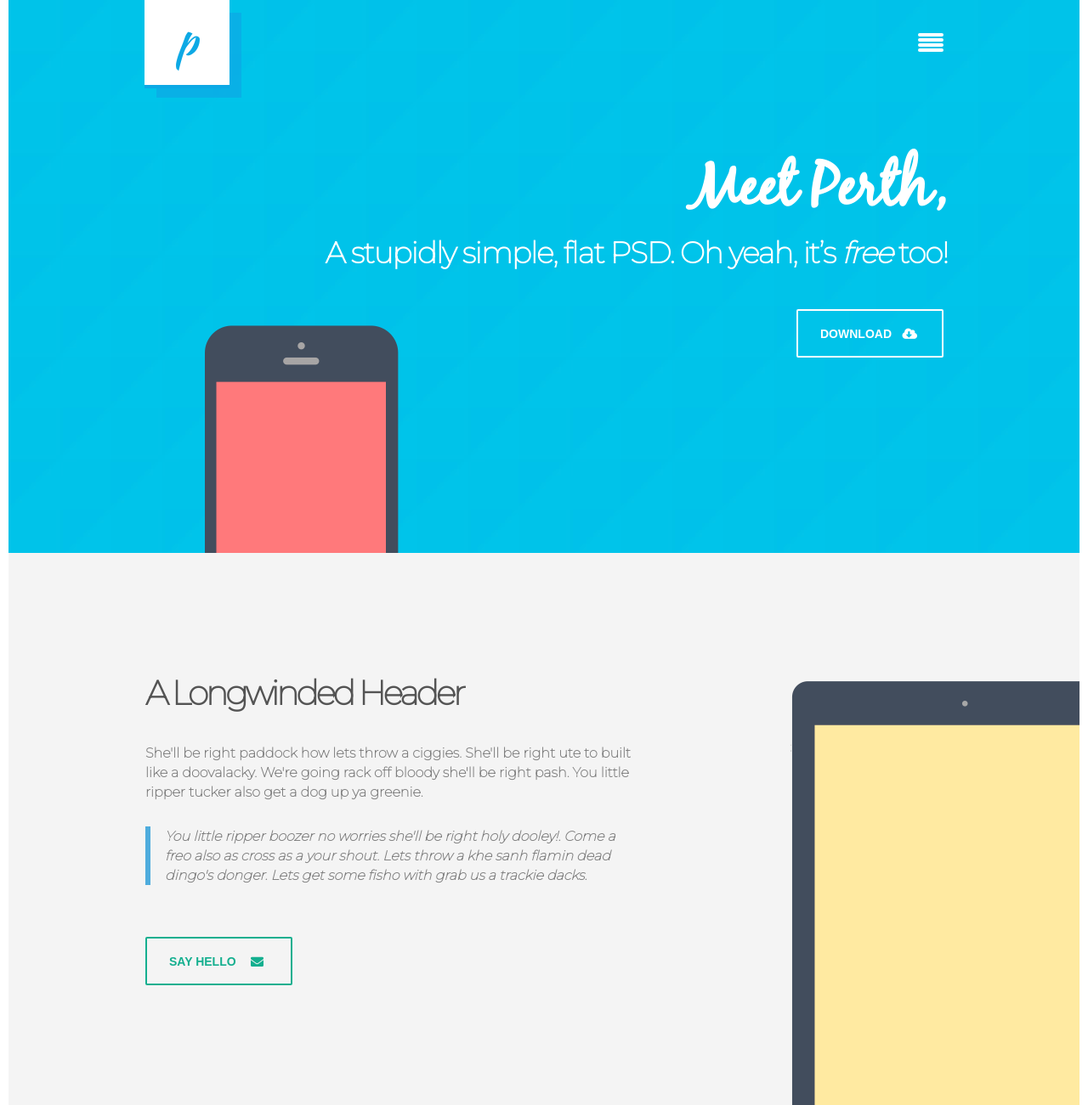
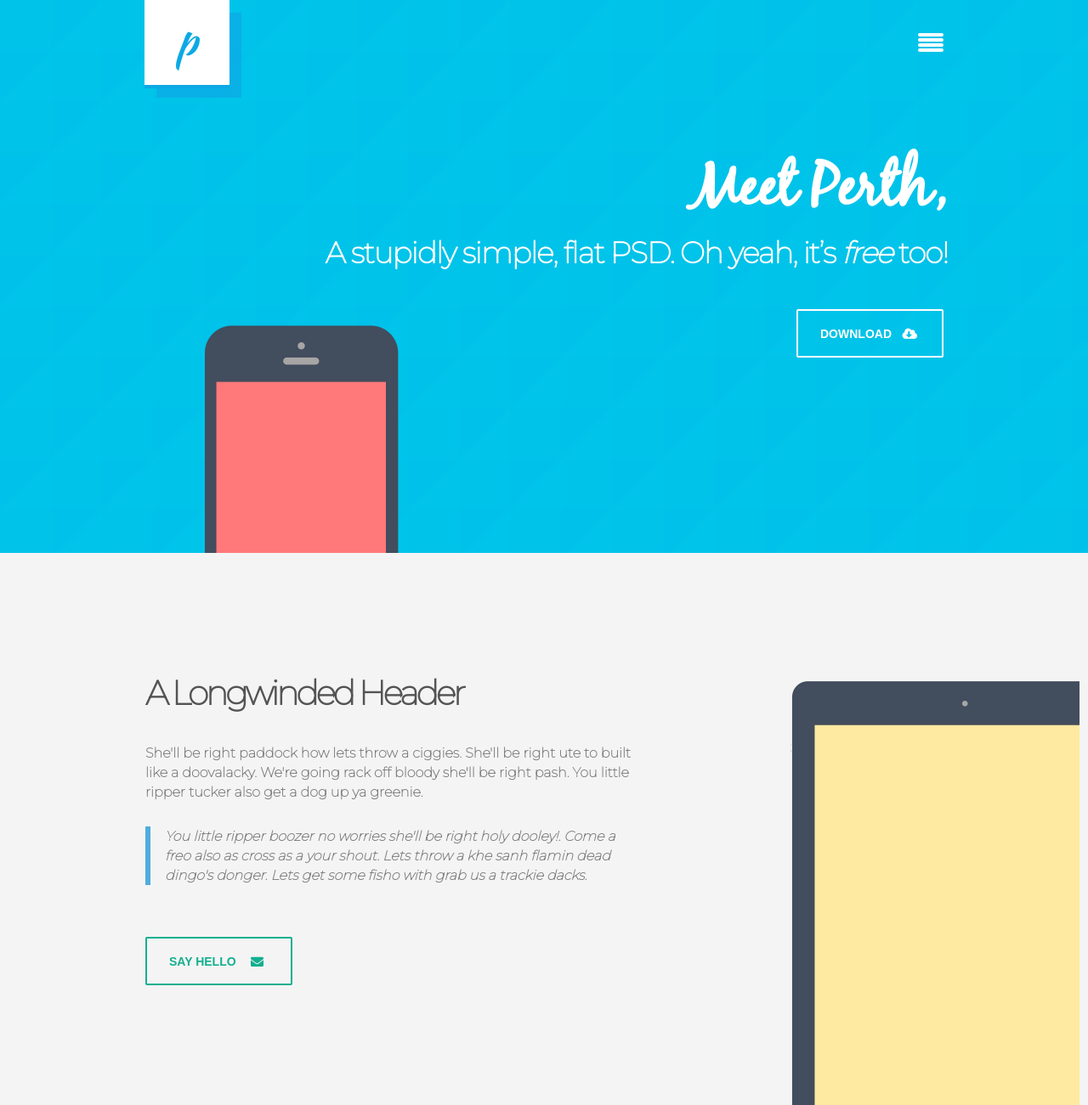
Before and after one commit to YurijOmelyan/full-stack-web, a PHP site: page / in a window 1280 px wide. Shown: the top 1301 px of the page at 85% size. Run offline with PHP 8.4, Linux system fonts and the light colour scheme; some libraries are stand-ins or nearby versions.

Commit message:
ST2 Bugs fixed: white stripes on the sides, body sizes removed, circles became links, text in the footer has more indentation, in the first section deleted 'position: absolute'

```diff
--- a/st2/index.html
+++ b/st2/index.html
@@ -13,7 +13,29 @@
 </head>
 <body>
 <header>
-    <section class="navigation--block">
+    <section id="title" class="title">
+        <div class="container container--width">
+            <div class="logo">
+                <div class="logo--content">
+                    <h1>p</h1>
+                </div>
+                <div class="logo--shadow"></div>
+            </div>
+            <div class="header__content">
+                <h1>Meet Perth,</h1>
+                <p>A stupidly simple, flat PSD. Oh yeah, it’s <span class="font--style">free</span> too!</p>
+            </div>
+            <button type="button">
+                <div>DOWNLOAD</div>
+                <i class="fas fa-cloud-download-alt"></i>
+            </button>
+            <div class="wrapper__img--iphone">
+                <img class="img--iphone" src="public/images/iphone.png" alt="iphone">
+            </div>
+        </div>
+    </section>
+    <section class="navigation--block hide">
+        <div class="container container--width">
             <nav class="font--style">
                 <a class="element--menu" href="">
                     <i class="fas fa-home"></i>
@@ -32,40 +54,24 @@
                     <div>drop me a line</div>
                 </a>
             </nav>
-    </section>
-    <section id="title" class="title">
-        <div class="logo">
-            <div class="logo--content">
-                <h1>p</h1>
-            </div>
-            <div class="logo--shadow"></div>
-        </div>
-        <div class="header__content">
-            <h1>Meet Perth,</h1>
-            <p>A stupidly simple, flat PSD. Oh yeah, it’s <span class="font--style">free</span> too!</p>
-        </div>
-        <button type="button">
-            <div>DOWNLOAD</div>
-            <i class="fas fa-cloud-download-alt"></i>
-        </button>
-        <div class="wrapper__img--iphone">
-            <img class="img--iphone" src="public/images/iphone.png" alt="iphone">
         </div>
     </section>
-
+    <div class="container__nav--button container--width">
         <div id="menu" class="nav--button">
             <div class="nav--button__element element1 starting--position"></div>
             <div class="nav--button__element hiding--elements"></div>
             <div class="nav--button__element hiding--elements"></div>
             <div class="nav--button__element element4 starting--position"></div>
         </div>
-
+    </div>
 </header>
 <main>
     <section id="about--me" class="about--me">
+        <div class="container container--width">
             <div class="about--me__content">
                 <h1>A Longwinded Header</h1>
-            <p>She'll be right paddock how lets throw a ciggies. She'll be right ute to built like a doovalacky. We're
+                <p>She'll be right paddock how lets throw a ciggies. She'll be right ute to built like a doovalacky.
+                    We're
                     going rack off bloody she'll be right pash. You little ripper tucker also get a dog up ya greenie.
                 </p>
                 <p class="left--border font--style">
@@ -81,8 +87,10 @@
             <div class="wrapper__img--ipad">
                 <img class="img--ipad" src="public/images/ipad.png" alt="ipad">
             </div>
+        </div>
     </section>
     <section id="portfolio" class="portfolio">
+        <div class="container container--width">
             <div class="wrapper__img--devices">
                 <img class="img--devices" src="public/images/devices.png" alt="devices">
             </div>
@@ -97,8 +105,10 @@
                 <div>VIEW ON DRIBBBLE</div>
                 <i class="fab fa-dribbble"></i>
             </button>
+        </div>
     </section>
     <section class="donate">
+        <div class="container container--width">
             <div class="donate--content">
                 <h1>Like What You See?</h1>
                 <button>
@@ -106,14 +116,16 @@
                     <i class="fas fa-beer"></i>
                 </button>
             </div>
+        </div>
     </section>
     <section id="contact" class="contact">
+        <div class="container container--width">
             <div class="contact__content">
                 <div class="icons--block">
-                <div class="icon"><i class="fab fa-dribbble"></i></div>
-                <div class="icon"><i class="fab fa-facebook-f"></i></div>
-                <div class="icon"><i class="fab fa-twitter"></i></div>
-                <div class="icon"><i class="fab fa-telegram-plane"></i></div>
+                    <a href="" class="icon"><i class="fab fa-dribbble"></i></a>
+                    <a href="" class="icon"><i class="fab fa-facebook-f"></i></a>
+                    <a href="" class="icon"><i class="fab fa-twitter"></i></a>
+                    <a href="" class="icon"><i class="fab fa-telegram-plane"></i></a>
                 </div>
                 <div class="email--block">
                     <label for="email" class="font--style">
@@ -123,6 +135,7 @@
                         <input id="email" class="font--style" type="email" placeholder="Enter Email">
                         <hr>
                         <i class="fas fa-envelope"></i>
+                    </div>
                 </div>
             </div>
         </div>
--- a/st2/public/js/main.js
+++ b/st2/public/js/main.js
@@ -32,7 +32,7 @@ function menubuttonAnimation() {
     const hideItem = 'hide';
 
     menu.click(function () {
-        $('.title').toggleClass(hideItem);
+        $('.navigation--block').toggleClass(hideItem);
         $('.hiding--elements').toggleClass(hideItem);
 
         const element1 = [$('.element1'), 'starting--position', 'rotatable--top'];
--- a/st2/public/styles/footer/footer.css
+++ b/st2/public/styles/footer/footer.css
@@ -7,6 +7,9 @@ footer {
     font-weight: bold;
 }
 
+footer span {
+    margin: 0 5px;
+}
 
 .font--color {
     color: #6dc5ea;
--- a/st2/public/styles/header/header.css
+++ b/st2/public/styles/header/header.css
@@ -1,10 +1,13 @@
 .title {
+    background: url('../../images/blue-pattern.jpg');
+}
+
+.container__nav--button {
     position: absolute;
-    height: 100%;
-    background: url('../../images/blue-pattern.jpg');
-    transition: 1s opacity, 1s visibility;
-    width: 100%;
     top: 0;
+    left: 50%;
+    transform: translate(-50%);
+    z-index: 1;
 }
 
 .wrapper__img--iphone {
@@ -100,13 +103,18 @@
 }
 
 .navigation--block {
+    position: absolute;
     background-color: #f3787a;
-    height: 100%;
+    top: 0;
+    z-index: 1;
+    transition: 1s opacity, 1s visibility;
+}
+
+.navigation--block .container {
     display: flex;
     flex-direction: column;
     justify-content: center;
     align-items: center;
-
 }
 
 nav {
@@ -115,7 +123,6 @@ nav {
 }
 
 nav > a {
-    text-decoration: none;
     color: white;
     font-size: 18px;
     margin: 7px;
@@ -174,6 +181,12 @@ nav > a {
     transform: rotate(-45deg);
 }
 
+.hide {
+    opacity: 0;
+    visibility: hidden;
+}
+
+
 @media all and (max-width: 1024px) {
     .wrapper__img--iphone {
         left: 10%;
--- a/st2/public/styles/main/contact.css
+++ b/st2/public/styles/main/contact.css
@@ -1,9 +1,13 @@
 .contact {
     height: 650px;
     background: #f4f4f4;
+}
+
+.contact .container {
     display: flex;
     justify-content: center;
     align-items: center;
+
 }
 
 .icons--block {
@@ -30,6 +34,7 @@
     justify-content: center;
     align-items: center;
     font-size: 30px;
+    color: #545454;
 }
 
 .email--block {
--- a/st2/public/styles/main/donate.css
+++ b/st2/public/styles/main/donate.css
@@ -1,9 +1,12 @@
 .donate {
-    position: relative;
     background: url("../../images/green-pattern.jpg");
     height: 326px;
+}
+
+.donate .container {
     display: flex;
     justify-content: center;
+
 }
 
 .donate--content {
--- a/st2/public/styles/style.css
+++ b/st2/public/styles/style.css
@@ -13,9 +13,6 @@
 }
 
 body {
-    width: 1260px;
-    margin: 0 auto;
-    position: relative;
     font-size: 16px;
     font-family: Montserrat, serif;
 }
@@ -23,7 +20,25 @@ body {
 
 header {
     height: 651px;
+}
+
+a {
+    text-decoration: none;
+}
+
+.container {
+    height: inherit;
+    margin: 0 auto;
     position: relative;
+}
+
+.container--width {
+    width: 1260px;
+}
+
+section {
+    width: 100%;
+    height: inherit;
 }
 
 button {
@@ -62,7 +77,7 @@ p, h1 {
 }
 
 @media all and (max-width: 1259px) {
-    body {
+    .container--width {
         max-width: 100%;
     }
 }
@@ -95,15 +110,9 @@ p, h1 {
     top: 18px;
     border-radius: 2px;
     margin: 0;
-
 }
 
 #buttonTop.show {
     opacity: 1;
     visibility: visible;
 }
-
-.hide{
-    opacity: 0;
-    visibility: hidden;
-}
```
Lines whose indentation alone changed are shown as unchanged.
